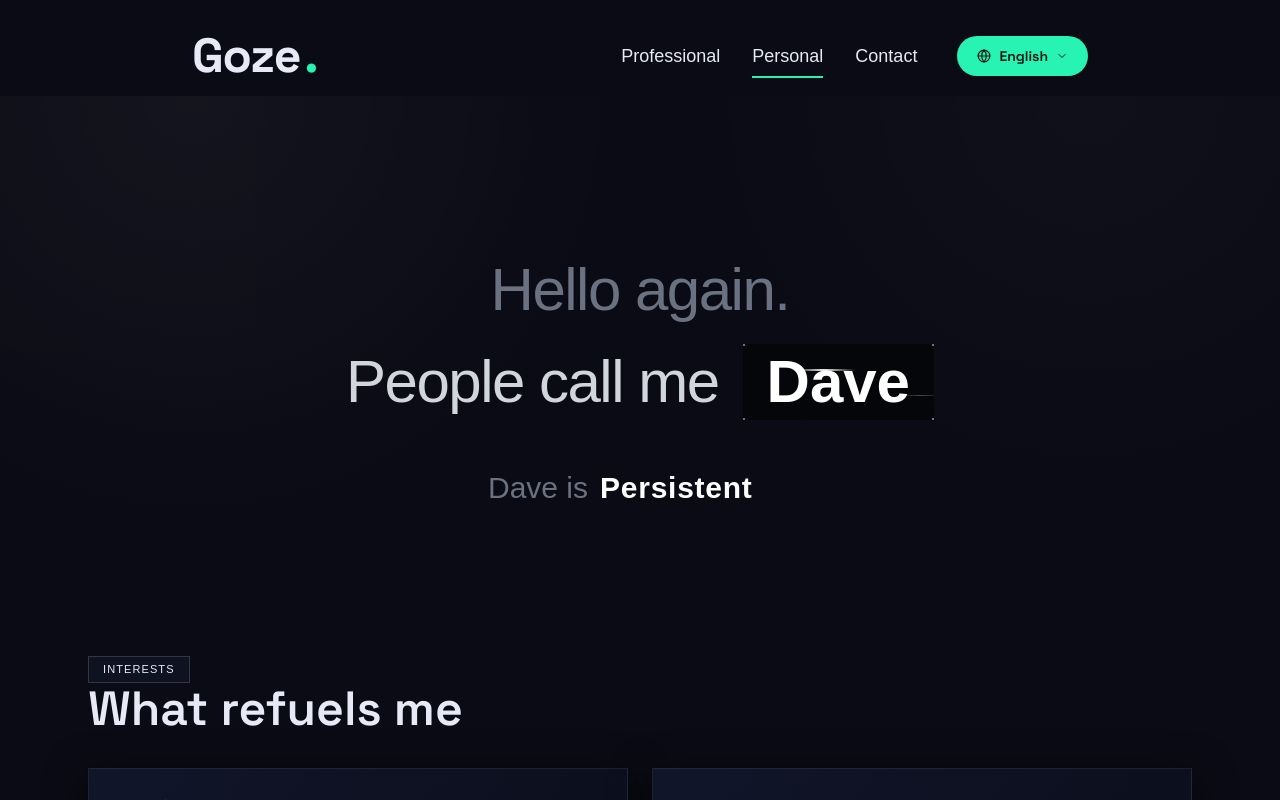
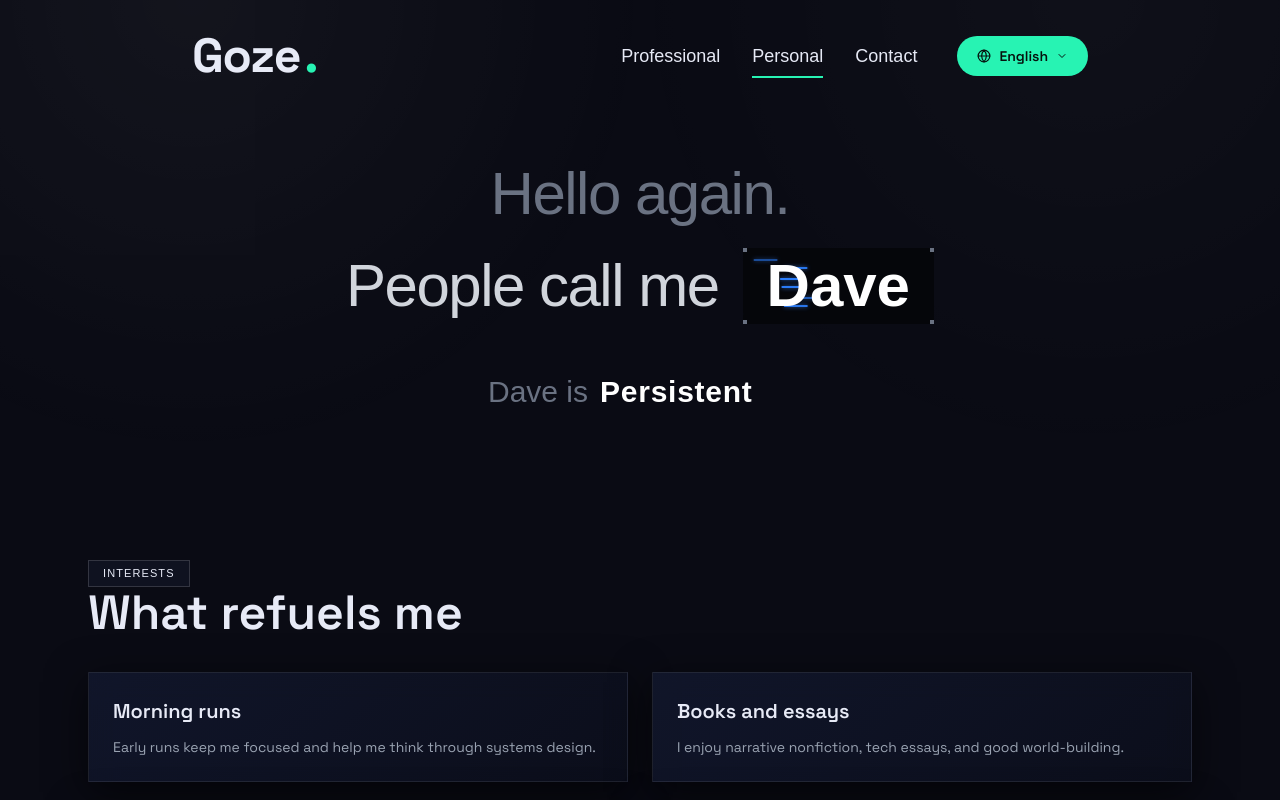
Before and after one commit to httpsdave/httpsdave, a Next.js app: page /personal in a window 1280 px wide. Shown: the top 800 px of the page. Built offline with nearby package versions, Linux system fonts and the light colour scheme; a web font is replaced by a local one.

Commit message:
fixing personal tab navbar and hero section

```diff
--- a/src/app/layout.tsx
+++ b/src/app/layout.tsx
@@ -31,7 +31,7 @@ export default function RootLayout({
       className={`${spaceGrotesk.variable} ${splineMono.variable} h-full antialiased`}
     >
       <body className="min-h-full text-[color:var(--fg)]">
-        <div className="app-shell">
+        <div className="app-wrapper flex flex-col min-h-screen relative z-0 overflow-x-hidden">
           <a href="#main-content" className="skip-link">
             Skip to content
           </a>
--- a/src/app/personal/page.tsx
+++ b/src/app/personal/page.tsx
@@ -87,29 +87,34 @@ export default function PersonalPage() {
             className="relative inline-flex items-center justify-center px-6 py-2 bg-[#05060a] rounded-none group cursor-crosshair overflow-hidden"
           >
             {/* Corner Dots */}
-            <div className="absolute top-0 left-0 w-[2px] h-[2px] bg-gray-500"></div>
-            <div className="absolute top-0 right-0 w-[2px] h-[2px] bg-gray-500"></div>
-            <div className="absolute bottom-0 left-0 w-[2px] h-[2px] bg-gray-500"></div>
-            <div className="absolute bottom-0 right-0 w-[2px] h-[2px] bg-gray-500"></div>
+            <div className="absolute top-0 left-0 w-[4px] h-[4px] bg-gray-500"></div>
+            <div className="absolute top-0 right-0 w-[4px] h-[4px] bg-gray-500"></div>
+            <div className="absolute bottom-0 left-0 w-[4px] h-[4px] bg-gray-500"></div>
+            <div className="absolute bottom-0 right-0 w-[4px] h-[4px] bg-gray-500"></div>
 
             {/* Comets Background */}
-            <div className="absolute inset-0 pointer-events-none">
-              <motion.div
-                variants={{
-                  rest: { x: "-200%", opacity: 0 },
-                  animate: { x: "400%", opacity: [0, 1, 0], transition: { repeat: Infinity, duration: 4, ease: "linear" } },
-                  hover: { x: "400%", opacity: [0, 1, 0], transition: { repeat: Infinity, duration: 0.8, ease: "linear" } }
-                }}
-                className="absolute top-1/3 left-0 w-16 h-[2px] bg-gradient-to-r from-transparent via-white to-transparent"
-              />
-              <motion.div
-                variants={{
-                  rest: { x: "-200%", opacity: 0 },
-                  animate: { x: "400%", opacity: [0, 1, 0], transition: { repeat: Infinity, duration: 5, ease: "linear", delay: 1.5 } },
-                  hover: { x: "400%", opacity: [0, 1, 0], transition: { repeat: Infinity, duration: 1, ease: "linear", delay: 0.2 } }
-                }}
-                className="absolute top-2/3 left-0 w-12 h-[1px] bg-gradient-to-r from-transparent via-white to-transparent"
-              />
+            <div className="absolute inset-0 pointer-events-none overflow-hidden">
+              {/* 7 Small Blue Comets */}
+              {[
+                { top: "15%", delay: 0, duration: 2.5, hoverDuration: 0.4 },
+                { top: "25%", delay: 0.8, duration: 3.2, hoverDuration: 0.5 },
+                { top: "40%", delay: 1.5, duration: 2.8, hoverDuration: 0.45 },
+                { top: "50%", delay: 0.4, duration: 3.5, hoverDuration: 0.6 },
+                { top: "65%", delay: 2.1, duration: 2.2, hoverDuration: 0.35 },
+                { top: "75%", delay: 1.1, duration: 3.0, hoverDuration: 0.5 },
+                { top: "85%", delay: 0.3, duration: 2.7, hoverDuration: 0.4 },
+              ].map((comet, i) => (
+                <motion.div
+                  key={i}
+                  variants={{
+                    rest: { x: "-100%", opacity: 0 },
+                    animate: { x: "400%", opacity: [0, 1, 0], transition: { repeat: Infinity, duration: comet.duration, ease: "linear", delay: comet.delay } },
+                    hover: { x: "400%", opacity: [0, 1, 0], transition: { repeat: Infinity, duration: comet.hoverDuration, ease: "linear" } }
+                  }}
+                  className="absolute left-0 w-6 h-[2px] bg-blue-500 rounded-full"
+                  style={{ top: comet.top, boxShadow: '0 0 4px rgba(59,130,246,0.8)' }}
+                />
+              ))}
             </div>
 
             <motion.span
@@ -118,10 +123,10 @@ export default function PersonalPage() {
                 animate: { scale: 1, x: 0 },
                 hover: {
                   scale: 0.9,
-                  x: [0, -5, 5, -5, 5, 0],
+                  x: [0, -2, 2, -2, 2, 0],
                   transition: {
                     scale: { duration: 0.2 },
-                    x: { repeat: Infinity, duration: 0.2 }
+                    x: { repeat: Infinity, duration: 0.15 }
                   }
                 }
               }}
--- a/src/app/professional/page.tsx
+++ b/src/app/professional/page.tsx
@@ -222,9 +222,9 @@ export default function ProfessionalPage() {
 
   return (
     <div className="flex-1 relative flex flex-col justify-center min-h-[85vh]">
-      {/* Fixed background gradients for professional page only */}
-      <div className="fixed top-0 left-0 w-[100vw] h-[100vh] pointer-events-none z-[-1] bg-[radial-gradient(circle_800px_at_0%_0%,#1b244a_0%,transparent_80%)]" />
-      <div className="fixed top-0 left-0 w-[100vw] h-[100vh] pointer-events-none z-[-1] bg-[radial-gradient(circle_900px_at_100%_0%,#0d3f40_0%,transparent_80%)]" />
+      {/* Absolute background gradients for professional page only */}
+      <div className="absolute top-0 left-0 w-[100vw] h-[100vh] pointer-events-none z-[0] bg-[radial-gradient(circle_800px_at_0%_0%,#1b244a_0%,transparent_80%)]" />
+      <div className="absolute top-0 left-0 w-[100vw] h-[100vh] pointer-events-none z-[0] bg-[radial-gradient(circle_900px_at_100%_0%,#0d3f40_0%,transparent_80%)]" />
 
       {/* Absolute background grid with a smooth fade-out to transparent toward the bottom */}
       <div className="absolute top-0 left-0 w-full h-[120vh] pointer-events-none z-0 bg-grid [mask-image:linear-gradient(to_bottom,transparent_0%,transparent_10%,white_25%,white_40%,transparent_100%)]" />
--- a/src/components/SiteHeader.tsx
+++ b/src/components/SiteHeader.tsx
@@ -13,7 +13,7 @@ export default function SiteHeader() {
   const pathname = usePathname();
 
   return (
-    <header className="w-full z-50 pt-8 pb-4">
+    <header className="absolute top-0 left-0 w-full z-50 pt-8 pb-4">
       <div className="mx-auto flex w-full max-w-none items-center justify-between px-6 md:px-20 lg:px-32 xl:px-48">
         <Link href="/" className="flex items-center gap-1 text-5xl font-bold font-sans tracking-tight">
           Goze <span className="text-[color:var(--accent)]">.</span>
```
